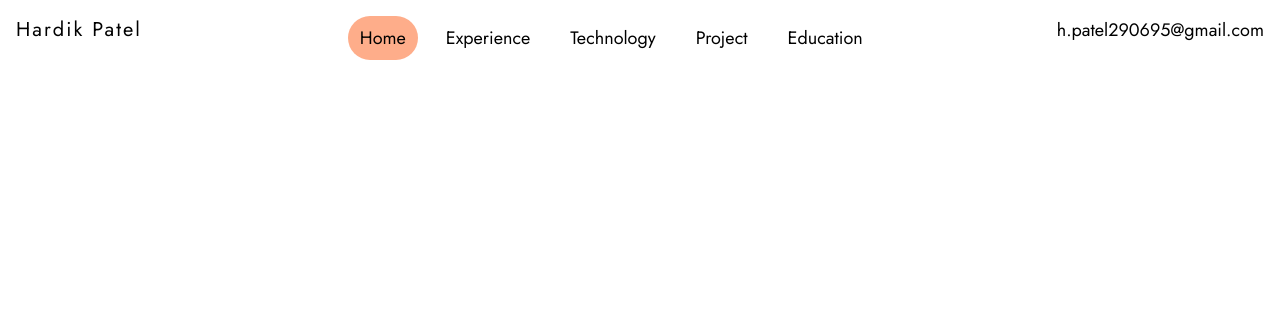
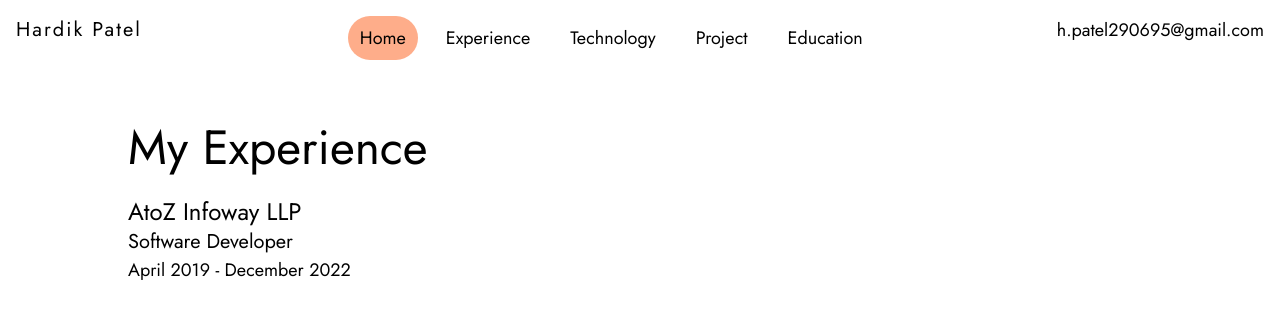
Before and after one commit to hardikpatel2906/my-portfolio, a React (Create React App) app: page /experience in a window 1280 px wide. Shown: the top 318 px of the page. Built offline with nearby package versions, Linux system fonts and the light colour scheme.

Commit message:
Add experience Page

```diff
--- a/src/App.js
+++ b/src/App.js
@@ -6,6 +6,7 @@ import Technology from './components/Technology';
 import Education from './components/Education';
 import { BrowserRouter as Router, Routes, Route, Link } from "react-router-dom";
 import Project from './components/Project';
+import Experience from './components/Experience';
 
 function App() {
   return (
@@ -18,6 +19,7 @@ function App() {
             <Route path="/technology" element={<Technology />} />
             <Route path="/education" element={<Education />} />
             <Route path="/project" element={<Project />} />
+            <Route path="/experience" element={<Experience />} />
           </Routes>
         </div>
         {/* <Footer /> */}
--- a/src/components/Education.js
+++ b/src/components/Education.js
@@ -24,15 +24,11 @@ const Education = () => {
             <h1 className="font-Jost text-5xl">Education</h1>
             {
                 educationData.map((education) => (
-                    <div className="flex justify-between">
-                        <div className="my-3 rounded-2xl bg-slate-200 p-6">
-                            <h1 className="font-Jost text-xl text-[#14142b]">{education.university}, {education.place}.</h1>
-                            <h2 className="font-Jost text-2xl">{education.course}</h2>
-                            <h3 className="font-Jost text-lg">Duration: {education.duration}</h3>
-                        </div>
-                        {/* <div className="my-3 p-6">
-                            <h3 className="font-Jost text-lg">{education.duration}</h3>
-                        </div> */}
+
+                    <div className="my-3 pt-6">
+                        <h1 className="font-Jost text-xl text-[#14142b]">{education.university}, {education.place}.</h1>
+                        <h2 className="font-Jost text-2xl">{education.course}</h2>
+                        <h3 className="font-Jost text-lg">{education.duration}</h3>
                     </div>
                 ))
             }
--- a/src/components/Experience.js
+++ b/src/components/Experience.js
@@ -0,0 +1,26 @@
+const Experience = () => {
+    const ExperienceData = [{
+        company: "AtoZ Infoway LLP",
+        title: "Software Developer",
+        duration: "April 2019 - December 2022",
+    }];
+    return (
+        <>
+            <div className="mx-auto max-w-5xl mt-6">
+                <h1 className="font-Jost text-5xl">My Experience</h1>
+
+                {
+                    ExperienceData.map(exp => (
+                        <div className="pt-6">
+                            <h1 className="font-Jost text-2xl">{exp.company}</h1>
+                            <h2 className="font-Jost text-xl">{exp.title}</h2>
+                            <h3 className="font-Jost text-lg">{exp.duration}</h3>
+                        </div>
+
+                    ))
+                }
+            </div>
+        </>
+    )
+};
+export default Experience;
--- a/src/components/Navbar.js
+++ b/src/components/Navbar.js
@@ -1,7 +1,7 @@
 const Navbar = () => {
     const navigation = [
         { name: 'Home', href: '/', current: true },
-        { name: 'Experience', href: '#', current: false },
+        { name: 'Experience', href: '/experience', current: false },
         { name: 'Technology', href: '/technology', current: false },
         { name: 'Project', href: '/project', current: false },
         { name: 'Education', href: '/education', current: false },
--- a/src/components/Project.js
+++ b/src/components/Project.js
@@ -3,6 +3,8 @@ const Project = () => {
         <>
             <div className="mx-auto max-w-5xl mt-6">
                 <h1 className="font-Jost text-5xl">My Projects</h1>
+                <h1 className="font-Jost text-3xl">1.</h1>
+                <h1 className="font-Jost text-3xl">GatherGro</h1>
             </div>
         </>
     )
```
